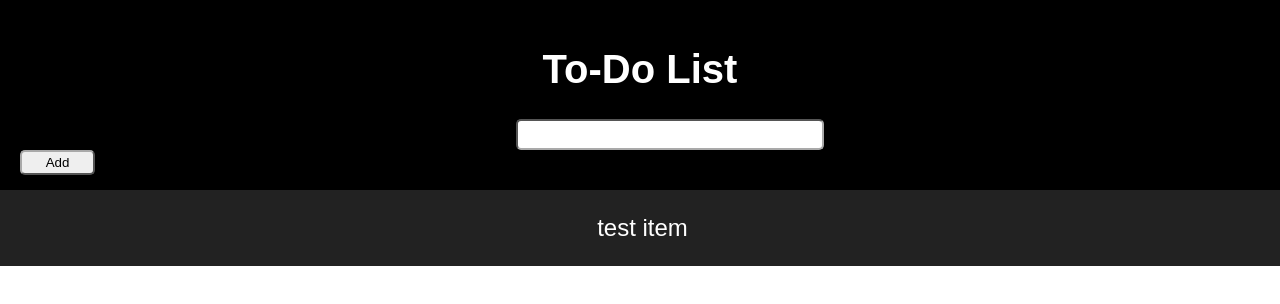
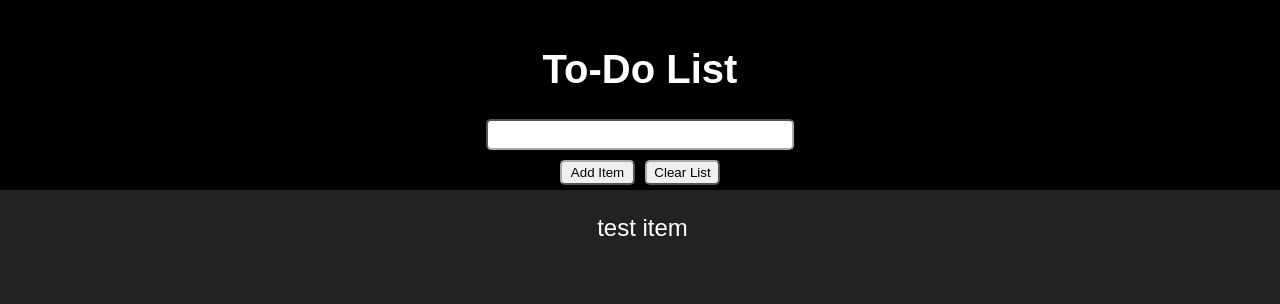
Before and after one commit to nathanbgn4/ToDoList, a React (Create React App) app in the folder todolist/: page / in a window 1280 px wide. Shown: the top 304 px of the page. Built offline with nearby package versions, Linux system fonts and the light colour scheme.

Commit message:
Made some minor css changes, removed unneeded logo, adjusted input form

```diff
--- a/todolist/src/App.css
+++ b/todolist/src/App.css
@@ -17,13 +17,18 @@
 }
 
 .Button{
-  margin-right: 500px;
+  margin: 5px;
   width: 75px;
   height: 25px;
   border-radius: 5px;
   border-color: darkgrey;
   border-width: 2px;
-  display: block;
+  cursor: pointer;
+  display: inline-block;
+}
+
+.Button:hover{
+  background-color: darkgray;
 }
 
 .InputBox{
@@ -33,7 +38,7 @@
   border-color: darkgrey;
   border-width: 2px;
   font-size: 16px;
-  margin-left: 60px;
+  margin-bottom: 5px;
 }
 
 .App-header {
@@ -50,8 +55,3 @@
 .App-intro {
   font-size: large;
 }
-
-@keyframes App-logo-spin {
-  from { transform: rotate(0deg); }
-  to { transform: rotate(360deg); }
-}
--- a/todolist/src/App.js
+++ b/todolist/src/App.js
@@ -2,14 +2,24 @@ import React, { Component } from 'react';
 import './App.css';
 
 class App extends Component {
+  itemList=[];
+
+  addItem(){
+    this.itemList.push(document.getElementById('listInput').value);
+    document.getElementById('listInput').value = '';
+  }
+
   render() {
     return (
       <body className="App">
-        <header className='App-header'>
-          <h1 className='App-title'>To-Do List</h1>
-          <input className='InputBox'></input>
-          <button className='Button'>Add</button>
-        </header>
+        <div className='App-header'>
+          <form>
+            <h1 className='App-title'>To-Do List</h1>
+            <input type='text' className='InputBox'id='listInput' /><br />
+            <button className='Button' onCLick={this.addItem}>Add Item</button>
+            <button className='Button'>Clear List</button>
+          </form>
+        </div>
         <div className='ListArea'>
           <ul className='List'>
             <li>test item</li>
--- a/todolist/src/index.css
+++ b/todolist/src/index.css
@@ -2,4 +2,5 @@ body {
   margin: 0;
   padding: 0;
   font-family: sans-serif;
+  background: #222;
 }
```
Also changed, not shown: todolist/src/logo.svg (deleted).
